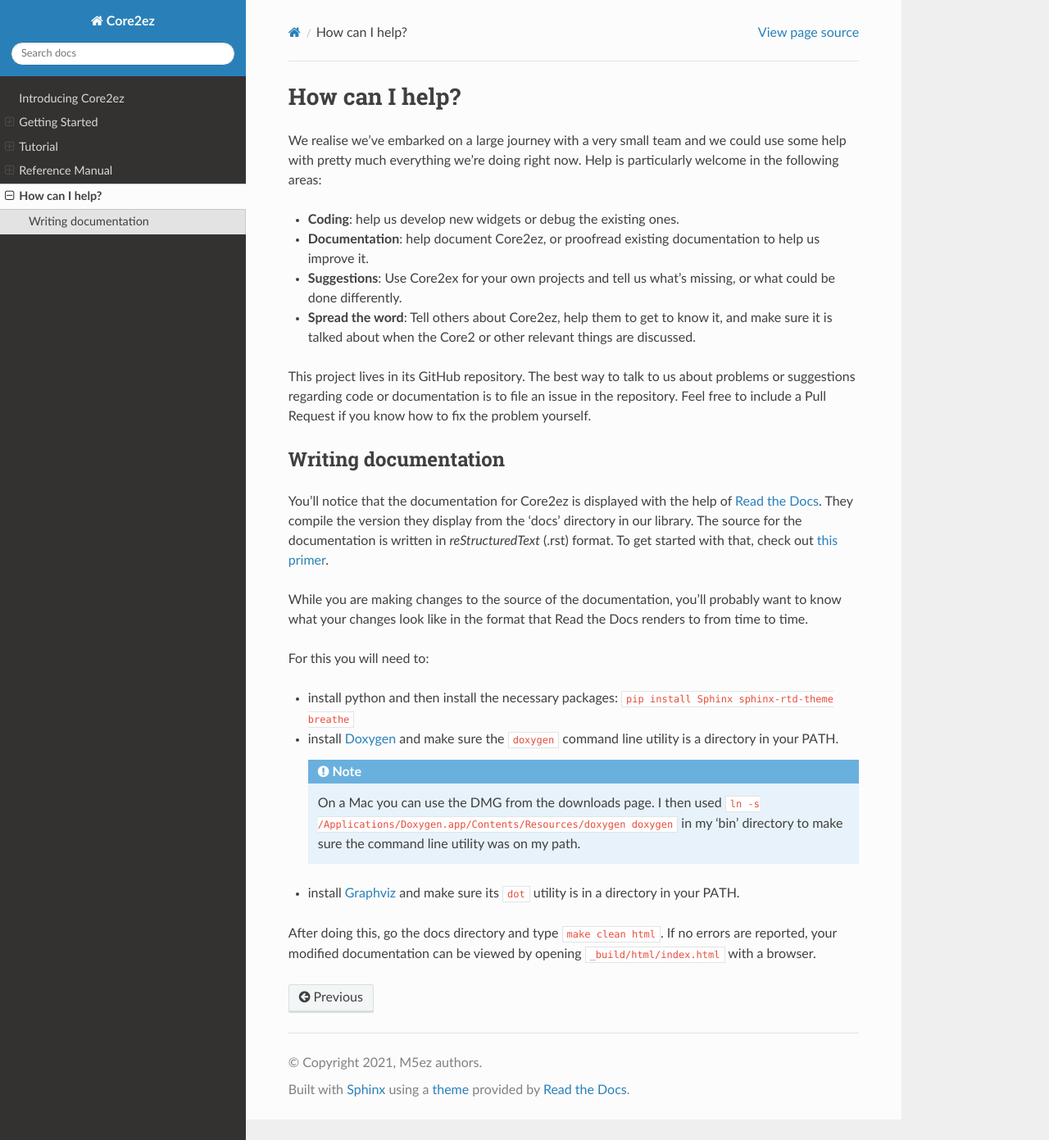
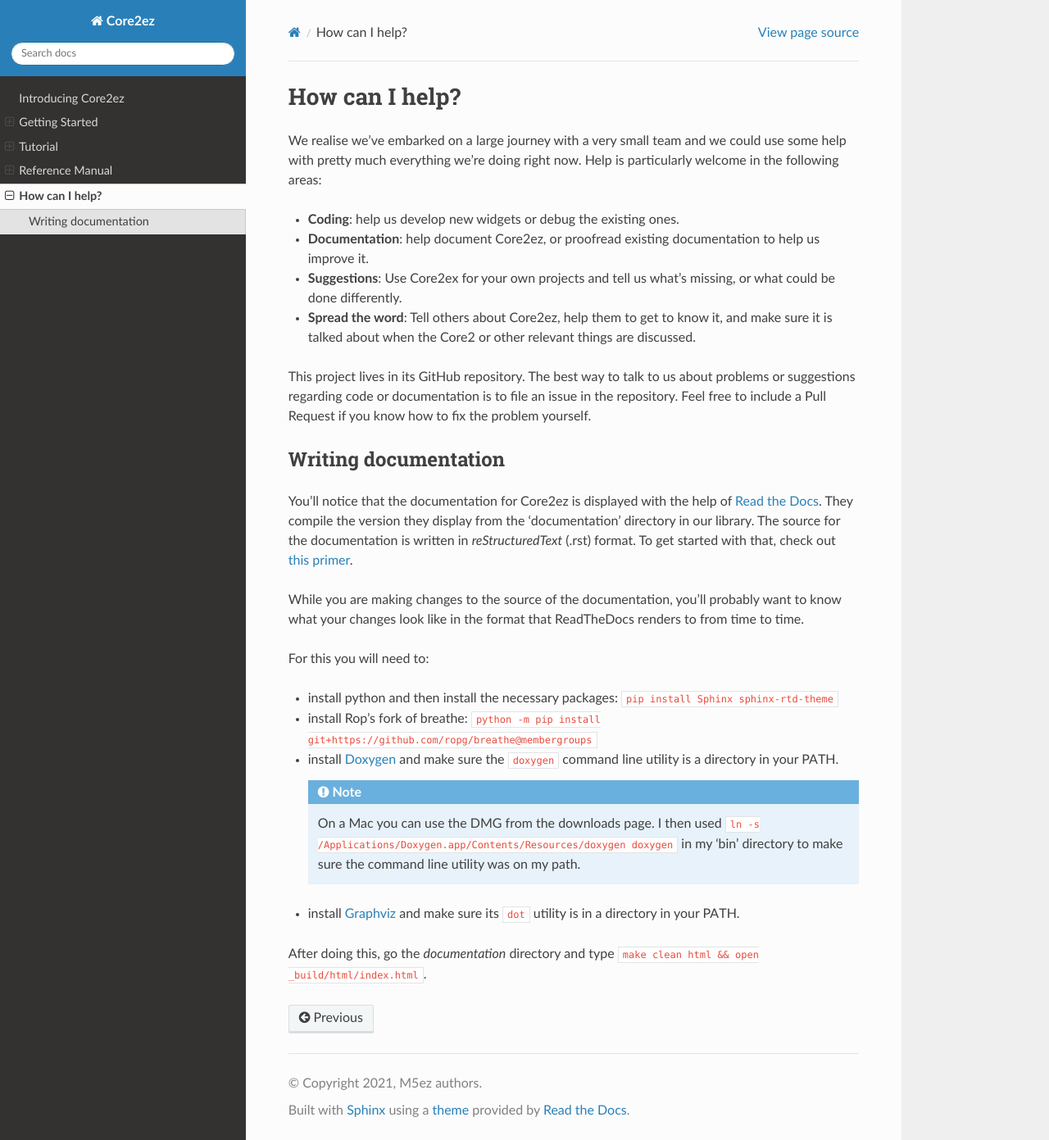
Before and after one commit to M5ez/Core2ez, a Sphinx documentation site: the page built from documentation/05_helping.rst, in a window 1280 px wide and 1391 px high. Shown: the whole window at 82% size. Built offline with Sphinx 7.4.7 and the Read the Docs theme 2.0.0, drawn with Linux system fonts in a browser that asks for light colours.

Commit message:
more experimenting on readthedocs

```diff
--- a/documentation/02_getting_started.rst
+++ b/documentation/02_getting_started.rst
@@ -44,7 +44,7 @@ For later updates, do:
 Linux
 -----
 
-Same as above, but replace ``~/Documents/Arduino/libraries`` with ``~arduino/libraries``. If you can't find the Arduino sketchbook directory try "File > Preferences > Sketchbook location" in the Arduino IDE menu.
+Same as above, but replace ``~/Documents/Arduino/libraries`` with ``~/arduino/libraries``. If you can't find the Arduino sketchbook directory try "File > Preferences > Sketchbook location" in the Arduino IDE menu.
 
 Windows
 -------
--- a/documentation/05_helping.rst
+++ b/documentation/05_helping.rst
@@ -19,13 +19,15 @@ This project lives in its GitHub repository. The best way to talk to us about pr
 Writing documentation
 =====================
 
-You'll notice that the documentation for Core2ez is displayed with the help of `Read the Docs <readthedocs.org>`_. They compile the version they display from the 'docs' directory in our library. The source for the documentation is written in `reStructuredText` (.rst) format. To get started with that, check out `this primer <https://www.sphinx-doc.org/en/master/usage/restructuredtext/basics.html>`_.
+You'll notice that the documentation for Core2ez is displayed with the help of `Read the Docs <readthedocs.org>`_. They compile the version they display from the 'documentation' directory in our library. The source for the documentation is written in `reStructuredText` (.rst) format. To get started with that, check out `this primer <https://www.sphinx-doc.org/en/master/usage/restructuredtext/basics.html>`_.
 
-While you are making changes to the source of the documentation, you'll probably want to know what your changes look like in the format that Read the Docs renders to from time to time.
+While you are making changes to the source of the documentation, you'll probably want to know what your changes look like in the format that ReadTheDocs renders to from time to time.
 
 For this you will need to:
 
-* install python and then install the necessary packages: ``pip install Sphinx sphinx-rtd-theme breathe``
+* install python and then install the necessary packages: ``pip install Sphinx sphinx-rtd-theme``
+
+* install Rop's fork of breathe: ``python -m pip install git+https://github.com/ropg/breathe@membergroups``
 
 * install `Doxygen <https://www.doxygen.nl/download.html>`_ and make sure the ``doxygen`` command line utility is a directory in your PATH.
 
@@ -35,4 +37,4 @@ For this you will need to:
 
 * install `Graphviz <http://www.graphviz.org/download/>`_ and make sure its ``dot`` utility is in a directory in your PATH.
 
-After doing this, go the docs directory and type ``make clean html``. If no errors are reported, your modified documentation can be viewed by opening ``_build/html/index.html`` with a browser.
+After doing this, go the `documentation` directory and type ``make clean html && open _build/html/index.html``.
--- a/documentation/conf.py
+++ b/documentation/conf.py
@@ -24,13 +24,13 @@ author = 'M5ez authors'
 
 # -- General configuration ---------------------------------------------------
 
-# import sphinx_rtd_theme
+import sphinx_rtd_theme
 
 # Add any Sphinx extension module names here, as strings. They can be
 # extensions coming with Sphinx (named 'sphinx.ext.*') or your custom
 # ones.
 extensions = [
-#    "sphinx_rtd_theme",
+    "sphinx_rtd_theme",
     "breathe",
 ]
 
```
Also changed, not shown: documentation/_dependencies/README.md (added, +7 -0 lines).
